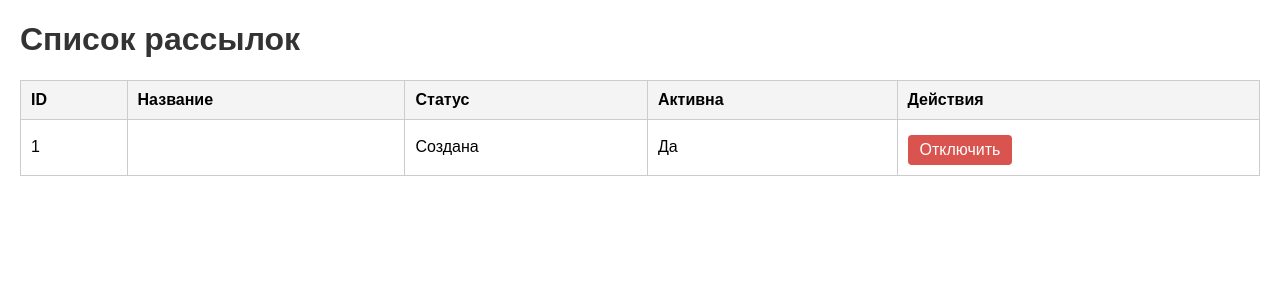
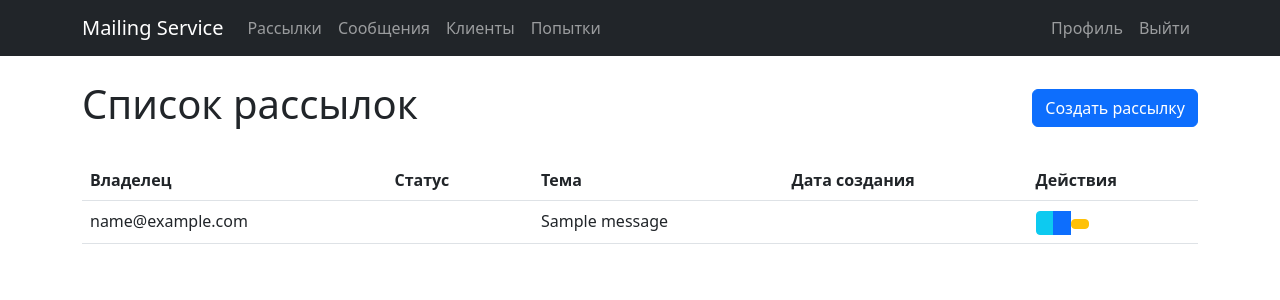
Before and after one commit to Ekaterina-RA/MailingServices, a Django app: page /mailings/ in a window 1280 px wide. Shown: the top 300 px of the page. Run offline with Django 5.2, Linux system fonts and the light colour scheme; a user stored in the database is signed in; tables that the repository leaves empty hold one stand-in row (values such as "Sample post").

Commit message:
app users and messaging updated

```diff
--- a/config/settings.py
+++ b/config/settings.py
@@ -38,8 +38,8 @@
 # Application definition
 
 INSTALLED_APPS = [
+    "django.contrib.auth",
     "django.contrib.admin",
-    "django.contrib.auth",
     "django.contrib.contenttypes",
     "django.contrib.sessions",
     "django.contrib.messages",
--- a/config/urls.py
+++ b/config/urls.py
@@ -3,10 +3,6 @@
 from django.contrib import admin
 
 urlpatterns = [
-    path(
-        "admin/users/group/<path:object_id>/change/",
-        RedirectView.as_view(pattern_name="admin:auth_group_change", permanent=True),
-    ),
     path("admin/", admin.site.urls),
     path("", include("messaging.urls", namespace="messaging")),
     path("users/", include("users.urls", namespace="users")),
--- a/messaging/templates/messaging/mailing_list.html
+++ b/messaging/templates/messaging/mailing_list.html
@@ -1,49 +1,77 @@
-<!DOCTYPE html>
-<html lang="ru">
-<head>
-    <meta charset="UTF-8" />
-    <title>Список рассылок</title>
-    <style>
-        body { font-family: Arial, sans-serif; margin: 20px; }
-        h1 { color: #333; }
-        table { width: 100%; border-collapse: collapse; margin-top: 20px; }
-        th, td { padding: 10px; border: 1px solid #ccc; text-align: left; }
-        th { background-color:#f4f4f4; }
-        a.button {
-            display:inline-block;
-            padding:6px 12px;
-            margin-top:5px;
-            background-color:#d9534f;
-            color:#fff;
-            text-decoration:none;
-            border-radius:4px;
-        }
-        a.button:hover {
-            background-color:#c9302c;
-        }
-    </style>
-</head>
-<body>
-<h1>Список рассылок</h1>
+{% extends 'base.html' %}
 
-{% if mailings %}
-<table style="width:100%; border-collapse:collapse;">
-<thead style="background-color:#f4f4f4;">
-<tr><th>ID</th><th>Название</th><th>Статус</th><th>Активна</th><th>Действия</th></tr></thead><tbody>
+{% block content %}
+<div class="d-flex justify-content-between align-items-center mb-4">
+    <h1>{% if perms.users.can_view_all %}Список рассылок{% else %}Мои рассылки{% endif %}</h1>
+    <!-- Убрана проверка прав - кнопка показывается всем -->
+    <a href="{% url 'messaging:mailing_create' %}" class="btn btn-primary">
+        <i class="fas fa-plus"></i> Создать рассылку
+    </a>
+</div>
 
-{% for mailing in mailings %}
-<tr style="border-bottom:1px solid #ccc;">
-<td>{{ mailing.id }}</td>
-<td>{{ mailing.name }}</td>
-<td>{{ mailing.get_status_display }}</td>
-<td>{{ mailing.is_active|yesno:"Да,Нет" }}</td>
-
-{% if mailing.is_active %}
-<td><a class="button" href="{% url 'messaging:disable_mailing' mailing.id %}">Отключить</a></td></tr></tbody></table></body></html>{% else %}
-<td colspan="5">Отключена</td></tr></tbody></table></body></html>{% endif %}
-
-{% endfor %}
-
-{% else %}
-<p>Нет рассылок для отображения.</p>
-{% endif %}
+<div class="table-responsive">
+    <table class="table table-hover">
+        <thead class="thead-light">
+            <tr>
+                {% if perms.users.can_view_all %}
+                <th>Владелец</th>
+                {% endif %}
+                <th>Статус</th>
+                <th>Тема</th>
+                <th>Дата создания</th>
+                <th class="text-right">Действия</th>
+            </tr>
+        </thead>
+        <tbody>
+            {% for mailing in mailings %}
+            <tr>
+                {% if perms.users.can_view_all %}
+                <td>{{ mailing.owner.email }}</td>
+                {% endif %}
+                <td>
+                    <span class="badge
+                    {% if mailing.status == 'created' %}badge-secondary
+                    {% elif mailing.status == 'started' %}badge-primary
+                    {% elif mailing.status == 'completed' %}badge-success
+                    {% elif mailing.status == 'failed' %}badge-danger
+                    {% else %}badge-light{% endif %}">
+                    {{ mailing.get_status_display }}
+                    </span>
+                </td>
+                <td>{{ mailing.message.subject|truncatechars:30 }}</td>
+                <td>{{ mailing.created_at|date:"d.m.Y H:i" }}</td>
+                <td class="text-right">
+                    <div class="btn-group" role="group">
+                        <a href="{% url 'messaging:mailing_detail' mailing.pk %}"
+                           class="btn btn-sm btn-info" title="Просмотр">
+                            <i class="fas fa-eye"></i>
+                        </a>
+                        {% if mailing.owner == request.user or perms.messaging.change_mailing %}
+                        <a href="{% url 'messaging:mailing_update' mailing.pk %}"
+                           class="btn btn-sm btn-primary" title="Редактировать">
+                            <i class="fas fa-edit"></i>
+                        </a>
+                        {% endif %}
+                        {% if can_finish and mailing.status != 'completed' %}
+                        <form action="{% url 'messaging:finish_mailing' mailing.pk %}"
+                              method="post" class="d-inline">
+                            {% csrf_token %}
+                            <button type="submit" class="btn btn-sm btn-warning" title="Завершить">
+                                <i class="fas fa-stop-circle"></i>
+                            </button>
+                        </form>
+                        {% endif %}
+                    </div>
+                </td>
+            </tr>
+            {% empty %}
+            <tr>
+                <td colspan="{% if perms.users.can_view_all %}5{% else %}4{% endif %}" class="text-center">
+                    Нет рассылок для отображения
+                </td>
+            </tr>
+            {% endfor %}
+        </tbody>
+    </table>
+</div>
+{% endblock %}
--- a/messaging/urls.py
+++ b/messaging/urls.py
@@ -1,9 +1,28 @@
 from django.urls import path
-from . import views
+from .views import (
+    AttemptListView,
+    ClientCreateView,
+    ClientDeleteView,  # Добавлено
+    ClientListView,
+    ClientUpdateView,  # Добавлено
+    DisableMailingView,
+    FinishMailingView,
+    MailingCreateView,
+    MailingDeleteView,
+    MailingDetailView,
+    MailingListView,
+    MailingSendView,
+    MailingUpdateView,  # Добавлено
+    MessageCreateView,
+    MessageDeleteView,
+    MessageDetailView,
+    MessageListView,
+    MessageUpdateView,
+    MessagingHomeView,
+    ToggleUserStatusView,
+    UserListView, UserMailingsView,
+)
 from .apps import MessagingConfig
-from .views import ClientCreateView, AttemptListView, MessageDeleteView, MessageDetailView, \
-    MessageCreateView, ClientListView, MailingSendView, MailingCreateView, MailingDetailView, MailingListView, \
-    MessagingHomeView, DisableMailingView, MessageUpdateView, MessageListView, MailingDeleteView
 
 app_name = MessagingConfig.name
 
@@ -11,52 +30,33 @@
     # Mailing URLs
     path("mailings/", MailingListView.as_view(), name="mailing_list"),
     path("mailings/create/", MailingCreateView.as_view(), name="mailing_create"),
-    path(
-        "mailings/<int:pk>/", MailingDetailView.as_view(), name="mailing_detail"
-    ),
-    path(
-        "mailings/<int:pk>/update/",
-        views.MailingUpdateView.as_view(),
-        name="mailing_update",
-    ),
-    path(
-        "mailings/<int:pk>/delete/",
-        MailingDeleteView.as_view(),
-        name="mailing_delete",
-    ),
-    path(
-        "mailings/<int:pk>/send/", MailingSendView.as_view(), name="mailing_send"),
-    path('mailings/<int:pk>/disable/', DisableMailingView.as_view(), name='disable_mailing'),
-
+    path("mailings/<int:pk>/", MailingDetailView.as_view(), name="mailing_detail"),
+    path("mailings/<int:pk>/update/", MailingUpdateView.as_view(), name="mailing_update"),
+    path("mailings/<int:pk>/delete/", MailingDeleteView.as_view(), name="mailing_delete"),
+    path("mailings/<int:pk>/send/", MailingSendView.as_view(), name="mailing_send"),
+    path("mailings/<int:pk>/disable/", DisableMailingView.as_view(), name="disable_mailing"),
+    path("mailings/<int:pk>/finish/", FinishMailingView.as_view(), name="finish_mailing"),
+    path("mailings/", UserMailingsView.as_view(), name="user_mailings"),
     # Client URLs
     path("clients/", ClientListView.as_view(), name="client_list"),
     path("clients/create/", ClientCreateView.as_view(), name="client_create"),
-    path(
-        "clients/<int:pk>/update/",
-        views.ClientUpdateView.as_view(),
-        name="client_update",
-    ),
-    path(
-        "clients/<int:pk>/delete/",
-        views.ClientDeleteView.as_view(),
-        name="client_delete",
-    ),
+    path("clients/<int:pk>/update/", ClientUpdateView.as_view(), name="client_update"),
+    path("clients/<int:pk>/delete/", ClientDeleteView.as_view(), name="client_delete"),
 
+    # Message URLs
     path("messages/", MessageListView.as_view(), name="message_list"),
     path("messages/create/", MessageCreateView.as_view(), name="message_create"),
-    path(
-        "messages/<int:pk>/", MessageDetailView.as_view(), name="message_detail"
-    ),
-    path(
-        "messages/<int:pk>/update/",
-        MessageUpdateView.as_view(),
-        name="message_update",
-    ),
-    path(
-        "messages/<int:pk>/delete/",
-        MessageDeleteView.as_view(),
-        name="message_delete",
-    ),
-    path("attempts/",AttemptListView.as_view(), name="attempt_list"),
+    path("messages/<int:pk>/", MessageDetailView.as_view(), name="message_detail"),
+    path("messages/<int:pk>/update/", MessageUpdateView.as_view(), name="message_update"),
+    path("messages/<int:pk>/delete/", MessageDeleteView.as_view(), name="message_delete"),
+
+    # Attempt URLs
+    path("attempts/", AttemptListView.as_view(), name="attempt_list"),
+
+    # User URLs
+    path("users/", UserListView.as_view(), name="user_list"),
+    path("users/<int:pk>/toggle/", ToggleUserStatusView.as_view(), name="toggle_user"),
+
+    # Home URL
     path("", MessagingHomeView.as_view(), name="home"),
 ]
--- a/messaging/views.py
+++ b/messaging/views.py
@@ -1,5 +1,9 @@
 from django.contrib.auth.decorators import login_required, permission_required
-from django.contrib.auth.mixins import LoginRequiredMixin, PermissionRequiredMixin
+from django.contrib.auth.mixins import (
+    LoginRequiredMixin,
+    PermissionRequiredMixin,
+    UserPassesTestMixin,
+)
 from django.shortcuts import redirect, render, get_object_or_404
 from django.urls import reverse_lazy
 from django.views import View
@@ -9,7 +13,8 @@
     UpdateView,
     DeleteView,
     DetailView,
-    RedirectView, TemplateView,
+    RedirectView,
+    TemplateView,
 )
 from messaging.forms import ClientForm, MessageForm, MailingForm
 from messaging.mixins import OwnerRequiredMixin
@@ -19,8 +24,9 @@
 
 
 class MessagingHomeView(TemplateView):
-    template_name = 'messaging/home.html'
+    template_name = "messaging/home.html"
     context_object_name = "home"
+
 
 class ClientListView(LoginRequiredMixin, ListView):
     model = Client
@@ -113,11 +119,30 @@
     context_object_name = "mailings"
 
     def get_queryset(self):
+        if self.request.user.has_perm("users.can_view_all"):
+            return Mailing.objects.all()
         return Mailing.objects.filter(owner=self.request.user)
 
+    def get_context_data(self, **kwargs):
+        context = super().get_context_data(**kwargs)
+        context["can_finish"] = self.request.user.has_perm(
+            "messaging.can_finish_mailing"
+        )
+        return context
 
-def mailing_list(request):
-    return render(request, 'messaging/mailing_list.html')
+
+class FinishMailingView(LoginRequiredMixin, UserPassesTestMixin, View):
+    """Контроллер для завершения рассылки"""
+
+    def test_func(self):
+        return self.request.user.has_perm("messaging.can_finish_mailing")
+
+    def post(self, request, pk):
+        mailing = get_object_or_404(Mailing, pk=pk)
+        mailing.status = "completed"
+        mailing.save()
+        messages.success(request, f"Рассылка {mailing.id} завершена")
+        return redirect("messaging:mailing_list")
 
 
 class MailingCreateView(LoginRequiredMixin, CreateView):
@@ -215,26 +240,34 @@
         return context
 
 
-class UserListView(PermissionRequiredMixin, ListView):
+class UserListView(LoginRequiredMixin, UserPassesTestMixin, ListView):
     permission_required = "users.view_user"
+    model = User
     template_name = "messaging/user_list.html"
     context_object_name = "users"
-    queryset = User.objects.all().select_related("profile").order_by("-date_joined")
+
+    def test_func(self):
+        return self.request.user.has_perm("users.can_view_all")
+
+    def get_queryset(self):
+        return User.objects.all()
 
 
-def block_user(request, user_id):
-    user = get_object_or_404(User, pk=user_id)
-    user.is_active = False
-    user.save()
-    return redirect("messaging:users_list")
+class ToggleUserStatusView(LoginRequiredMixin, UserPassesTestMixin, View):
+    """Контроллер для блокировки/разблокировки пользователей"""
 
+    def test_func(self):
+        return self.request.user.has_perm("users.can_block_user")
 
-def disable_mailing(request, mailing_id):
-    mailing = get_object_or_404(Mailing, pk=mailing_id)
-    mailing.is_active = False  # отключить рассылку (флаг)
-    mailing.status = Mailing.FAILED  # или другой статус по вашему выбору
-    mailing.save()
-    return redirect("messaging:mailings_list")
+    def post(self, request, pk):
+        user = get_object_or_404(User, pk=pk)
+        user.is_blocked = not user.is_blocked
+        user.save()
+
+        action = "разблокирован" if not user.is_blocked else "заблокирован"
+        messages.success(request, f"Пользователь {user.email} успешно {action}")
+
+        return redirect("messaging:user_list")
 
 
 class AttemptListView(LoginRequiredMixin, ListView):
@@ -261,4 +294,4 @@
         mailing = get_object_or_404(Mailing, pk=pk)
         mailing.is_active = False
         mailing.save()
-        return redirect('messaging:mailing_list')
+        return redirect("messaging:mailing_list")
--- a/users/urls.py
+++ b/users/urls.py
@@ -1,7 +1,4 @@
 from django.urls import path
-
-from messaging import admin
-from messaging.views import UserMailingsView
 from users.apps import UsersConfig
 from users.views import (
     RegisterView,
@@ -37,5 +34,4 @@
         CustomPasswordResetCompleteView.as_view(),
         name="password_reset_complete",
     ),
-    path("mailings/", UserMailingsView.as_view(), name="user_mailings"),
 ]
--- a/users/views.py
+++ b/users/views.py
@@ -7,12 +7,13 @@
     PasswordResetConfirmView,
     PasswordResetCompleteView,
 )
+from django.core.checks import messages
 from django.shortcuts import redirect, render, get_object_or_404
 from django.urls import reverse_lazy
 from django.views import View
 from django.views.generic import CreateView, UpdateView
 
-from messaging.models import Mailing
+
 from users.forms import RegisterForm, LoginForm, ProfileForm
 from users.models import User, Profile
 from django.views.generic import ListView
```
Also changed, not shown: messaging/management/commands/create_manager.py (+30 -58 lines), messaging/models.py (+3 -4 lines), messaging/signals.py (+4 -4 lines), messaging/templates/messaging/client_list.html (+18 -1 lines), messaging/templates/messaging/user_list.html (+35 -48 lines), users/admin.py (+7 -2 lines), users/models.py (+4 -8 lines), users/templates/users/password_reset_subject.txt (deleted, +0 -12 lines), messaging/migrations/0007_alter_mailing_options.py (added), messaging/migrations/0008_alter_mailing_options.py (added), users/migrations/0007_alter_user_options_user_is_blocked.py (added), users/services.py (added).
